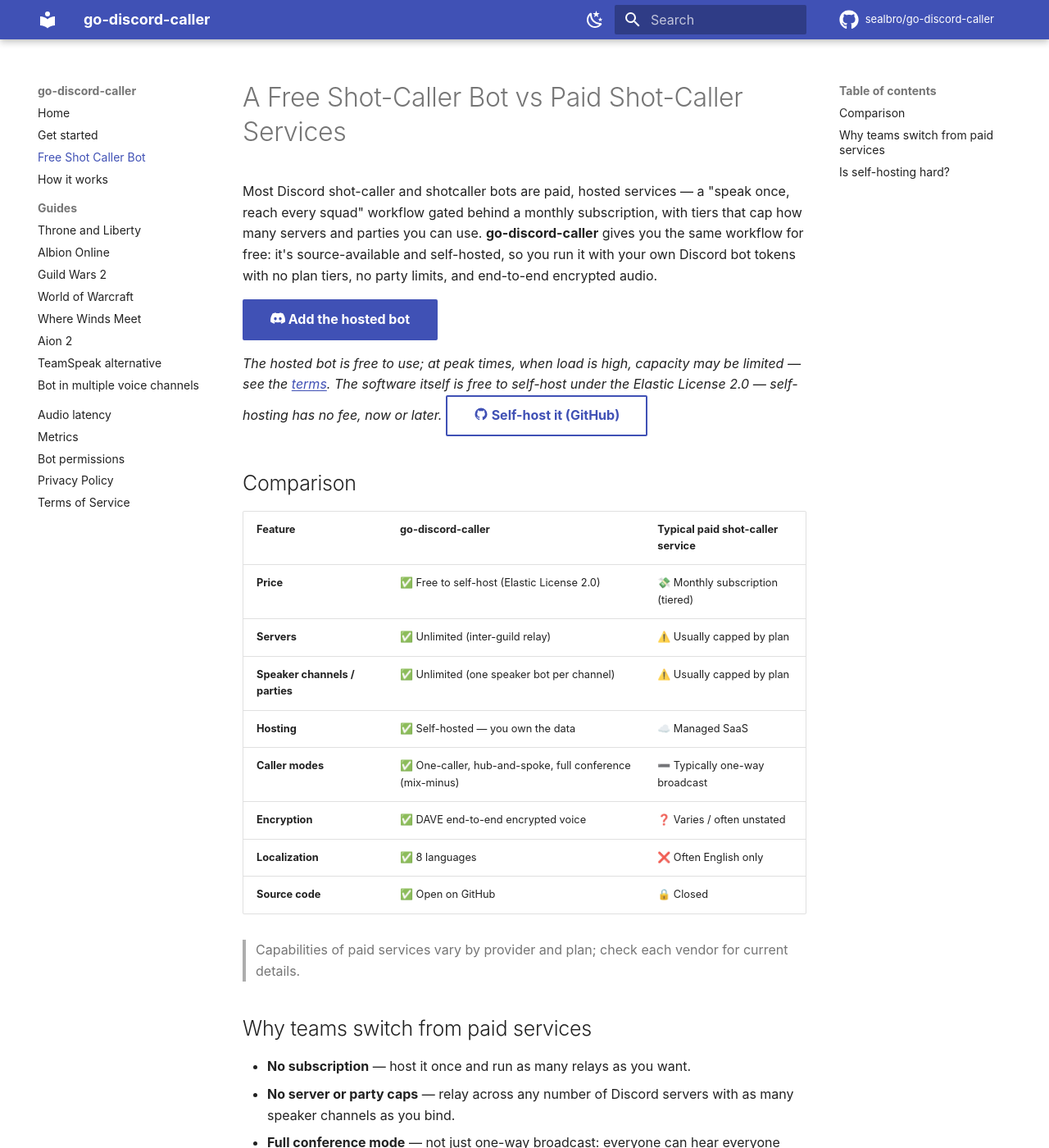
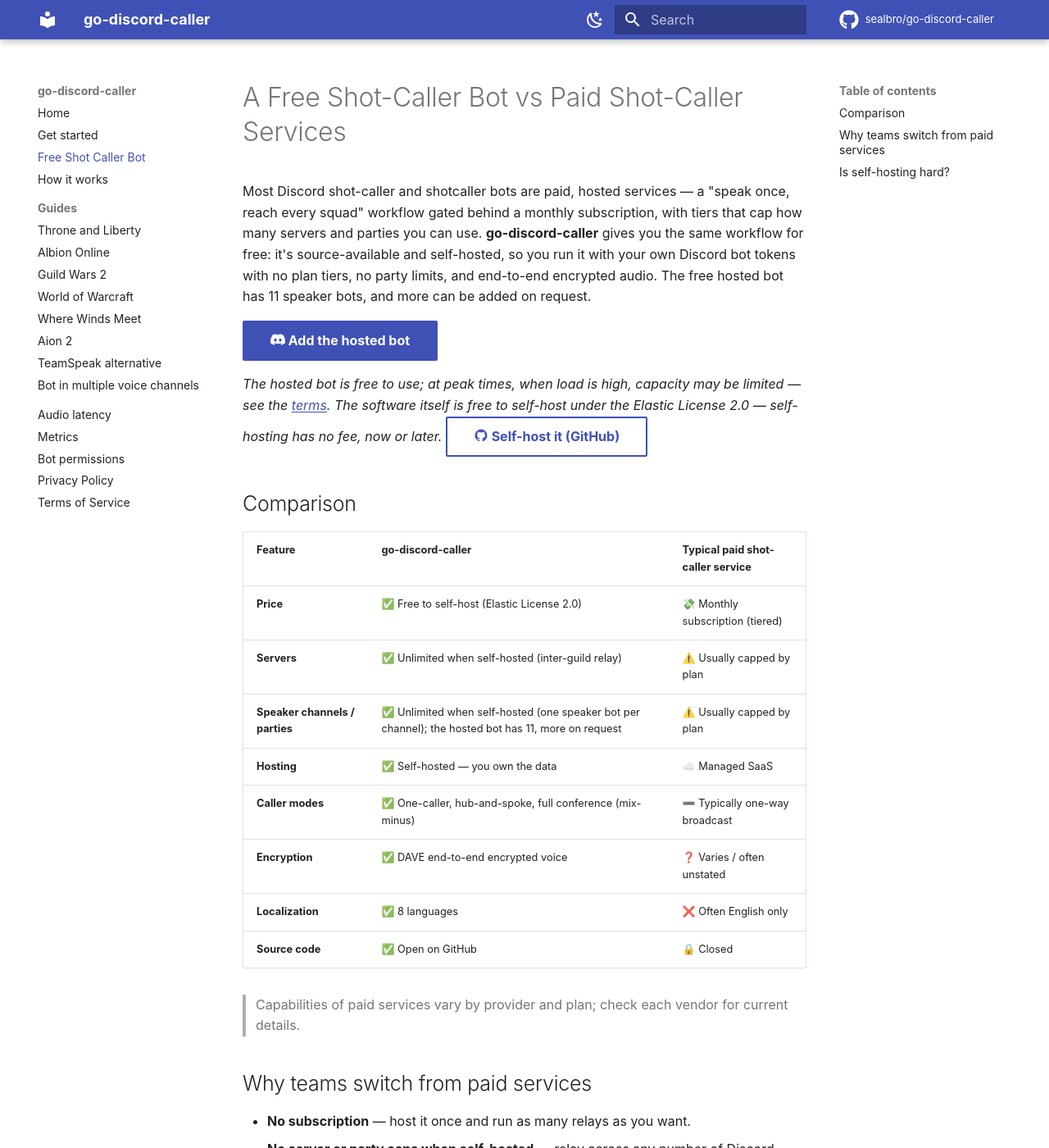
Before and after one commit to sealbro/go-discord-caller, an MkDocs documentation site: the page built from misc/website/free-shot-caller-bot.md, in a window 1280 px wide and 1400 px high. Shown: the whole window at 82% size. Built offline with MkDocs 1.6.1 and Material for MkDocs 9.7.7, drawn with Linux system fonts in a browser that asks for light colours; comment, search, counter and statistics services are not loaded; some of the changed text lies outside the part shown.

Commit message:
docs(website): scope "unlimited" to self-hosting

```diff
--- a/misc/website/free-shot-caller-bot.md
+++ b/misc/website/free-shot-caller-bot.md
@@ -3,7 +3,7 @@ title: "Free Shot Caller Bot vs Paid Shot-Caller Services"
 description: >-
   Why pay a monthly subscription for a Discord shot caller bot? go-discord-caller
   is a free, source-available, self-hosted alternative to paid shot-caller services —
-  unlimited servers and speakers, full conference mode, and DAVE end-to-end
+  unlimited servers and speakers when self-hosted, full conference mode, and DAVE end-to-end
   encryption, with no plan tiers.
 keywords: >-
   free shot caller bot, source-available shot caller bot, self-hosted shot caller bot,
@@ -14,7 +14,7 @@ keywords: >-
 
 # A Free Shot-Caller Bot vs Paid Shot-Caller Services
 
-Most Discord shot-caller and shotcaller bots are paid, hosted services — a "speak once, reach every squad" workflow gated behind a monthly subscription, with tiers that cap how many servers and parties you can use. **go-discord-caller** gives you the same workflow for free: it's source-available and self-hosted, so you run it with your own Discord bot tokens with no plan tiers, no party limits, and end-to-end encrypted audio.
+Most Discord shot-caller and shotcaller bots are paid, hosted services — a "speak once, reach every squad" workflow gated behind a monthly subscription, with tiers that cap how many servers and parties you can use. **go-discord-caller** gives you the same workflow for free: it's source-available and self-hosted, so you run it with your own Discord bot tokens with no plan tiers, no party limits, and end-to-end encrypted audio. The free hosted bot has 11 speaker bots, and more can be added on request.
 
 [:simple-discord: Add the hosted bot](https://discord.com/discovery/applications/1484911601210495038){ .md-button .md-button--primary }
 
@@ -26,8 +26,8 @@ Most Discord shot-caller and shotcaller bots are paid, hosted services — a "sp
 | Feature | go-discord-caller | Typical paid shot-caller service |
 |---|---|---|
 | **Price** | ✅ Free to self-host (Elastic License 2.0) | 💸 Monthly subscription (tiered) |
-| **Servers** | ✅ Unlimited (inter-guild relay) | ⚠️ Usually capped by plan |
-| **Speaker channels / parties** | ✅ Unlimited (one speaker bot per channel) | ⚠️ Usually capped by plan |
+| **Servers** | ✅ Unlimited when self-hosted (inter-guild relay) | ⚠️ Usually capped by plan |
+| **Speaker channels / parties** | ✅ Unlimited when self-hosted (one speaker bot per channel); the hosted bot has 11, more on request | ⚠️ Usually capped by plan |
 | **Hosting** | ✅ Self-hosted — you own the data | ☁️ Managed SaaS |
 | **Caller modes** | ✅ One-caller, hub-and-spoke, full conference (mix-minus) | ➖ Typically one-way broadcast |
 | **Encryption** | ✅ DAVE end-to-end encrypted voice | ❓ Varies / often unstated |
@@ -39,7 +39,7 @@ Most Discord shot-caller and shotcaller bots are paid, hosted services — a "sp
 ## Why teams switch from paid services
 
 - **No subscription** — host it once and run as many relays as you want.
-- **No server or party caps** — relay across any number of Discord servers with as many speaker channels as you bind.
+- **No server or party caps when self-hosted** — relay across any number of Discord servers with as many speaker channels as you bind. The hosted bot has 11 speaker bots, and more can be added on request.
 - **Full conference mode** — not just one-way broadcast: everyone can hear everyone with mix-minus echo prevention (`/start mode:many`).
 - **Privacy** — self-hosted with DAVE end-to-end encryption; your audio never sits on a third-party service.
 
```
Also changed, not shown: misc/website/get-started.md (+2 -2 lines).
